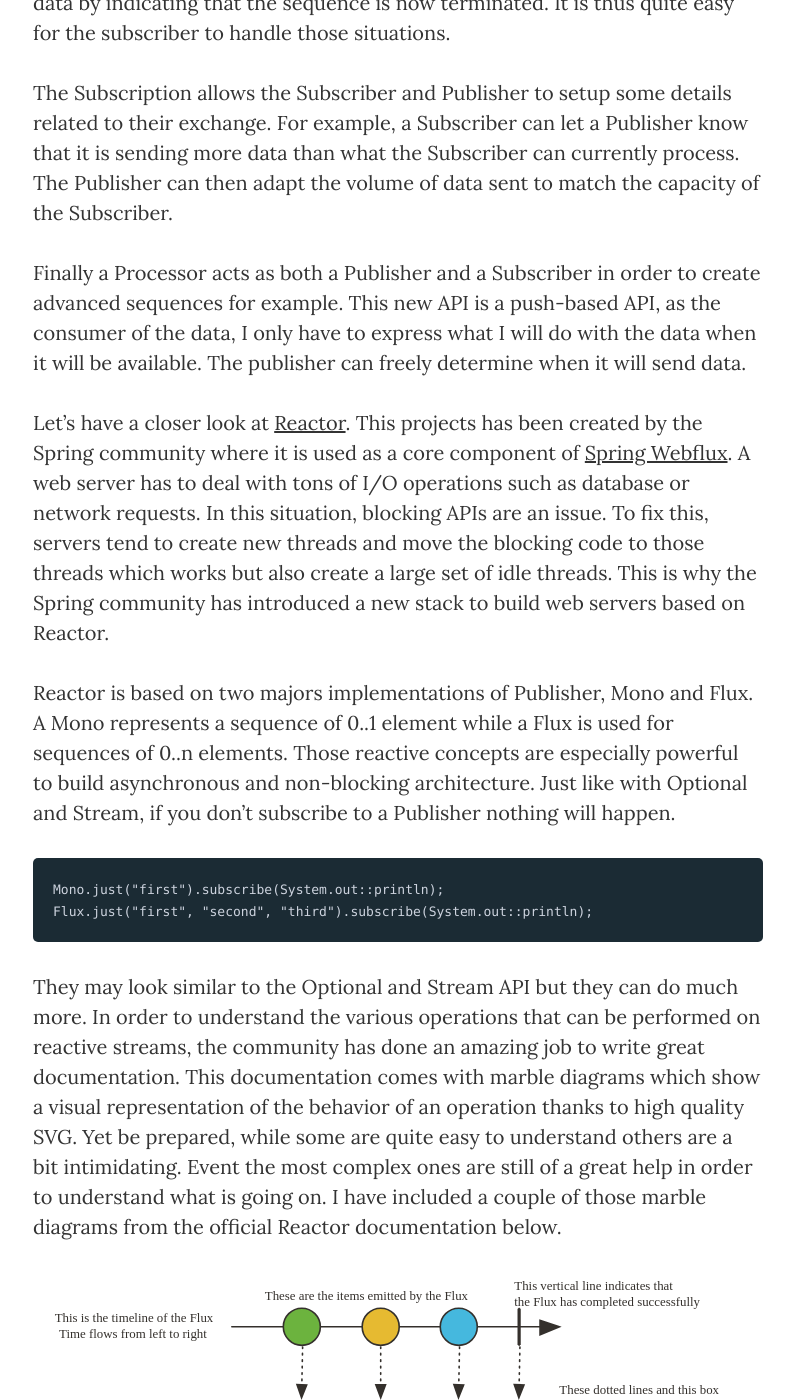
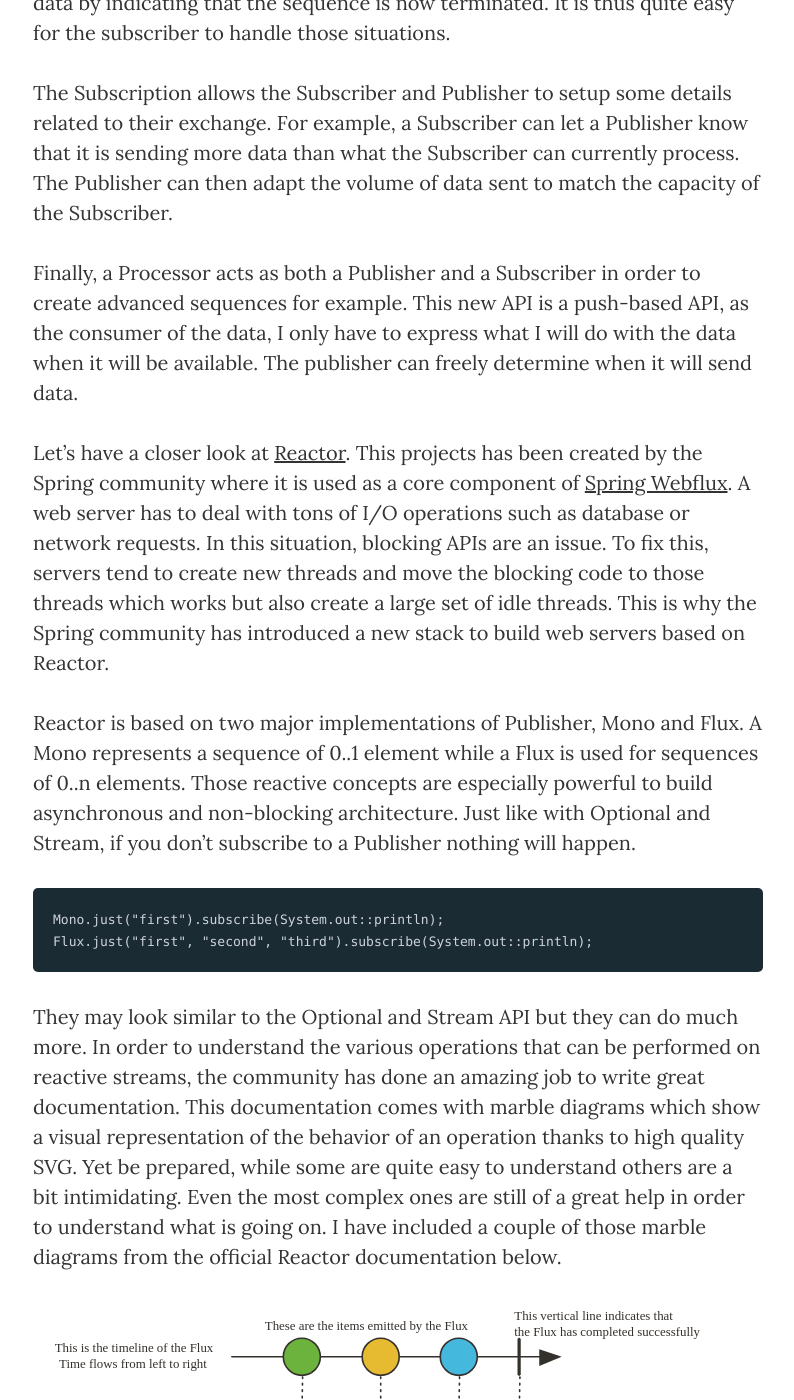
Before and after one commit to sbegaudeau/sbegaudeau.github.com, a Jekyll site: the page built from _posts/2020-04-29-reactive-programming-with-reactor.markdown, in a window 1280 px wide and 1400 px high, scrolled down 2057 px. Shown: the whole window, without its empty margins (242-1036 px from the left). Built offline with Jekyll 4.4.1, drawn with Linux system fonts in a browser that asks for light colours; nearby versions of some CDN libraries; library files that are not in the unit come from our copies; some of the changed text lies outside the part shown.

Commit message:
[post] Fix typos
Signed-off-by: Stéphane Bégaudeau <stephane.begaudeau@gmail.com>

````diff
--- a/_posts/2020-04-29-reactive-programming-with-reactor.markdown
+++ b/_posts/2020-04-29-reactive-programming-with-reactor.markdown
@@ -59,7 +59,7 @@
 To fix this, servers tend to create new threads and move the blocking code to those threads which works but also create a large set of idle threads.
 This is why the Spring community has introduced a new stack to build web servers based on Reactor.
 
-Reactor is based on two majors implementations of Publisher, Mono and Flux.
+Reactor is based on two major implementations of Publisher, Mono and Flux.
 A Mono represents a sequence of 0..1 element while a Flux is used for sequences of 0..n elements.
 Those reactive concepts are especially powerful to build asynchronous and non-blocking architecture.
 Just like with Optional and Stream, if you don't subscribe to a Publisher nothing will happen.
@@ -73,7 +73,7 @@
 In order to understand the various operations that can be performed on reactive streams, the community has done an amazing job to write great documentation.
 This documentation comes with marble diagrams which show a visual representation of the behavior of an operation thanks to high quality SVG.
 Yet be prepared, while some are quite easy to understand others are a bit intimidating.
-Event the most complex ones are still of a great help in order to understand what is going on.
+Even the most complex ones are still of a great help in order to understand what is going on.
 I have included a couple of those marble diagrams from the official Reactor documentation below.
 
 <img src="{{ site.url }}/img/posts/2020/04/29/reactive-programming-with-reactor/flux.svg" class="img-fluid">
@@ -240,7 +240,7 @@
     .subscribe(System.out::println);
 ```
 
-This example is a bit stupid since the work to perform is so simple and fast that the use of a ParallelFlux is pointless but it gives you an idea of what can be done with the Reactor API.
+This example is a bit stupid since the work to perform is so simple and fast that the use of a ParallelFlux is pointless, but it gives you an idea of what can be done with the Reactor API.
 
 All those shiny new features are quite interesting but for me the best part of Reactor is its testing API.
 The ability to test easily the behavior of your Publisher is amazing.
@@ -282,7 +282,7 @@
 ```
 
 While it is not complicated, it will literally run for hours.
-We could easily write a unit test testing that we will check that we will obtain our two values but we don't want to spend hours in our continuous integration process for such a simple test.
+We could easily write a unit test testing that we will check that we will obtain our two values, but we don't want to spend hours in our continuous integration process for such a simple test.
 For those situations, Reactor also give us the ability to run tests with virtual time.
 This way, we can easily test this behavior in milliseconds instead.
 
````
Also changed, not shown: other parts of _posts/2020-04-29-reactive-programming-with-reactor.markdown (+6 -6 lines).
